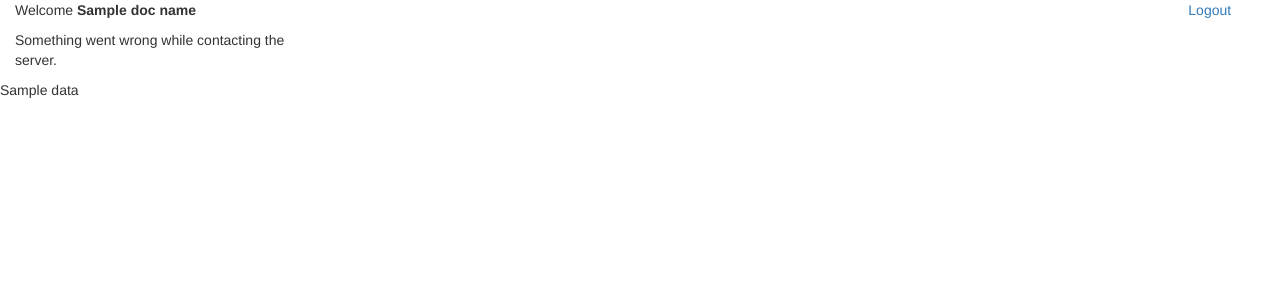
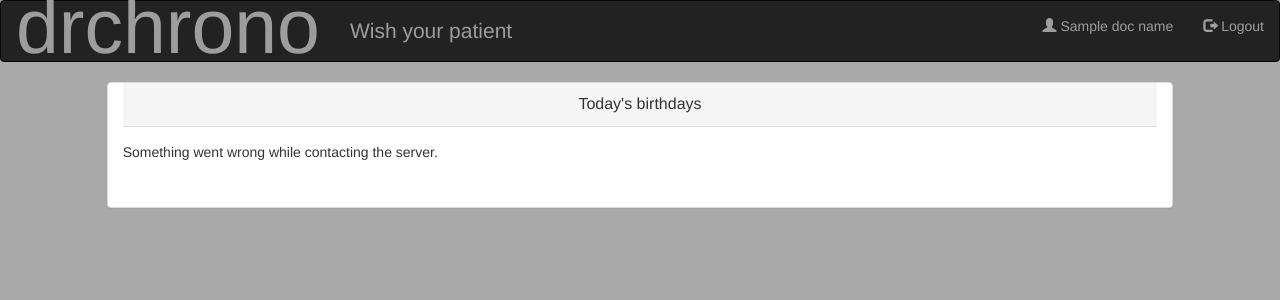
Before and after one commit to vikaspro90/api-example-django, a Django app: template drchrono/templates/main.html in a window 1280 px wide. Shown: the top 300 px of the page. Run offline with Django 3.2, Linux system fonts and the light colour scheme; the template is opened without the code that fills it: most values are stand-ins (such as "Sample title", 1, 10 or a date in 2020); data that the repository does not hold is empty; some libraries are stand-ins or nearby versions.

Commit message:
Beautified the frontend.

```diff
--- /dev/null
+++ b/drchrono/static/stylesheets/drchrono.css
@@ -0,0 +1,12 @@
+.navbar-brand{
+    font-size: 5.5em !important;
+}
+.navbar-text{
+    font-size: 1.5em !important;
+}
+.listItem{
+    border-bottom: 1px dotted darkgray;
+}
+body{
+    background-color: darkgray;
+}
--- a/drchrono/templates/main.html
+++ b/drchrono/templates/main.html
@@ -1,67 +1,138 @@
+<!DOCTYPE html>
 <html ng-app="drchronoApp">
+{% load static %}
 <head>
     <link rel="stylesheet" href="https://maxcdn.bootstrapcdn.com/bootstrap/3.3.7/css/bootstrap.min.css">
+    <link rel="stylesheet" href="{% static 'stylesheets/drchrono.css' %}">
     <meta name="viewport" content="width=device-width, initial-scale=1">
 </head>
 <body ng-controller="mainController" ng-init="handShake()">
+<nav class="navbar navbar-inverse">
     <div class="container-fluid">
-      <div class="row">
-        <div class="col-md-11">
-          <!-- <p>Welcome <span id="docName"><strong>{{ docName }}</strong></span></p> -->
-            <p>Welcome <strong>{{ docName }}</strong></p>
+        <div class="navbar-header">
+            <p class="navbar-brand">drchrono</p>
+            <p class="navbar-text">Wish your patient</p>
         </div>
-        <div class="col-md-1">
-          <a href="/logout">
-            Logout
-          </a>
+        <ul class="nav navbar-nav navbar-right">
+            <li><a><span class="glyphicon glyphicon-user"></span> {{ docName }}</a></li>
+            <li><a href="/logout"><span class="glyphicon glyphicon-log-out"></span> Logout</a></li>
+        </ul>
     </div>
-      </div>
+</nav>
+<div class="container-fluid">
     <!-- Disabling the Django template parsing to prevent conflicts with AngularJS parsing-->
     {% verbatim %}
         <div class="row">
-            <p class="col-md-3">{{ heading }}</p>
-            <button class="col-md-1" type="button" ng-show="patients.length>0" ng-click="showSendAll()">Send to all</button>
+            <div class="col-md-offset-1 col-md-10 panel panel-default">
+                <div class="panel-heading">
+                    <p class="panel-title text-center">Today's birthdays</p>
                 </div>
-          <div class="row" ng-show="sendAllFlag">
-            <textarea ng-show="sendAllFlag" id="sendAllTextId" ng-model="messages.sendAllMessage" form="sendAllForm"></textarea>
-            <textarea ng-show="sendAllFlag" id="sendAllPreviewId" readonly="true">Hello [patient name]&#010;&#010;{{ messages.sendAllMessage }}</textarea>
-            <form ng-show="sendAllFlag" id="sendAllForm" ng-submit="sendAll()">
-                <input type="submit" value="Send">
-                <button type="button" ng-click="cancelSendAll()">Cancel</button>
-                <p class="col-md-3">{{ sendAllInfo }}</p>
+                <div class="panel-body">
+                    <div class="row">
+                        <p class="">{{ heading }}</p>
+                    </div>
+                    <div class="row">
+                        <button class="btn btn-primary col-md-offset-5 col-md-2" type="button" ng-show="patients.length>0 && !sendAllFlag" ng-click="showSendAll()">Send
+                            wishes to all
+                        </button>
+                    </div>
+                    <div class="row">
+                        <div class="panel col-md-offset-3 col-md-6" ng-show="sendAllFlag">
+                            <div class="panel-heading">
+                                <p class="panel-title text-center">Compose your message below and click send</p>
+                            </div>
+                            <div class="row">
+                                <textarea rows="5" class="form-control" ng-show="sendAllFlag" id="sendAllTextId" ng-model="messages.sendAllMessage"
+                                          form="sendAllForm"></textarea>
+                            </div>
+                            <div class="row"><p class="text-info">Preview:</p></div>
+                            <div class="row">
+                                <textarea rows="5" class="form-control"  ng-show="sendAllFlag" id="sendAllPreviewId" readonly="true">Hello [patient name]&#010;&#010;{{ messages.sendAllMessage }}</textarea>
+                            </div>
+
+                            <div class="row">
+                                <form id="sendAllForm" ng-submit="sendAll()">
+                                    <input class="btn btn-success emailSend" type="submit" value="Send">
+                                    <button class="btn btn-warning emailCancel" type="button" ng-click="cancelSendAll()">Cancel</button>
                                 </form>
                             </div>
-          <ul ng-repeat="p in patients">
+                            <div class="panel-footer"><p>{{ sendAllInfo }}</p></div>
+                        </div>
+                    </div>
+                    <br>
+                    <ul class="list-group" ng-repeat="p in patients">
+                        <div class="row listItem">
+                            <div class="col-md-2">
+                                <li class="list-unstyled" ng-attr-id="{{ p.id }}"><span class="text-primary">{{ p.first_name }} {{ p.last_name }}</span></li>
+                            </div>
+                            <div class="col-md-offset-7 col-md-3">
+                                <button class="btn btn-info" ng-hide="p.id==sendingId || p.id==selectedId" ng-click="showDetails(p)">View
+                                </button>
+                                <button class="btn btn-primary" ng-hide="p.id==sendingId || p.id==selectedId" ng-click="quickSend(p)">Quick send
+                                </button>
+                                <div class="row" ng-show="p.id==sendingId">
+                                    <textarea rows="5" class="form-control" id="emailMessage{{ p.id }}"
+                                              ng-model="messages.emailMessage" form="messageForm{{ p.id }}"></textarea>
+                                </div>
+                                <div class="row" ng-show="p.id==sendingId">
+                                    <form id="messageForm{{ p.id }}" ng-submit="sendEmail(p.email)">
+                                        <input class="btn btn-success emailSend" ng-hide="noEmailFlag" type="submit" value="Send">
+                                        <button class="btn btn-warning emailCancel" type="button" ng-click="cancelSend()">Cancel</button>
+                                    </form>
+                                </div>
+                                <div class="row" ng-show="p.id==sendingId">
+                                    <p>{{ sendOneInfo }}</p>
+                                </div>
+                            </div>
+                        </div>
+                        <div class="panel" ng-show="p.id==selectedId">
                             <div class="row">
                                 <div class="col-md-2">
-                    <li ng-attr-id="{{ p.id }}">{{ p.first_name }} {{ p.last_name }}</li>
+                                    <img class="img-rounded" src="{{ currPatient.patient_photo }}" alt="No image" height="200px">
                                 </div>
-                <div class="col-md-2">
-                    <button ng-hide="p.id==sendingId || p.id==selectedId" ng-click="showDetails(p)">View</button>
-                    <button ng-hide="p.id==sendingId || p.id==selectedId" ng-click="sendWishes(p)">Quick send</button>
-                    <textarea ng-show="p.id==sendingId" id="emailMessage{{ p.id }}" ng-model="messages.emailMessage" form="messageForm{{ p.id }}"></textarea>
-                    <form ng-show="p.id==sendingId" id="messageForm{{ p.id }}" ng-submit="sendEmail(p.email)">
-                        <input ng-hide="noEmail" type="submit" value="Send">
-                        <button type="button" ng-click="cancelSend()">Cancel</button>
-                        <p class="col-md-3">{{ sendOneInfo }}</p>
+                                <div class="col-md-offset-1 col-md-7">
+                                    <br>
+                                    <div class="row">
+                                        <p class="col-md-2">Gender</p>
+                                        <p class="col-md-offset-2">: {{ currPatient.gender }}</p>
+                                    </div>
+                                    <div class="row">
+                                        <p class="col-md-2">Address</p>
+                                        <p class="col-md-offset-2">: {{ currPatient.address }}</p>
+                                    </div>
+                                    <div class="row">
+                                        <p class="col-md-2">Last updated</p>
+                                        <p class="col-md-offset-2">: {{ currPatient.updated_at }}</p>
+                                    </div>
+                                    <div class="row">
+                                        <p class="col-md-2">Chart Id</p>
+                                        <p class="col-md-offset-2">: {{ currPatient.chart_id }}</p>
+                                    </div>
+                                </div>
+                            </div>
+                            <br>
+                            <div class="row">
+                                <textarea rows="5" class="form-control" id="emailMessageDet{{ p.id }}" ng-model="messages.emailMessage"
+                                          form="messageFormDet{{ p.id }}"></textarea>
+                            </div>
+                            <div class="row">
+                                <form id="messageFormDet{{ p.id }}" ng-submit="sendEmail(p.email)">
+                                    <input class="btn btn-success emailSend" ng-hide="noEmailFlag" type="submit" value="Send">
+                                    <button class="btn btn-warning emailCancel" type="button" ng-click="cancelDetails()">Cancel</button>
                                 </form>
                             </div>
+                            <div class="row">
+                                <p class="panel-footer">{{ sendOneInfo }}</p>
                             </div>
-            <div class="row" ng-show="p.id==selectedId">
-            </div>
-            <div class="row" ng-show="p.id==selectedId">
-                <img src="{{ currPatient.patient_photo }}" alt="No image" height="200">
-                <button type="button" ng-click="cancelDetails()">Cancel</button>
                         </div>
                     </ul>
+                </div>
+            </div>
+        </div>
     <!-- Enabling the Django template parsing-->
     {% endverbatim %}
 </div>
-      <div>
-          {{ data }}
-      </div>
 </body>
 </html>
-{% load static %}
 <script type="text/javascript" src="https://ajax.googleapis.com/ajax/libs/angularjs/1.5.6/angular.min.js"></script>
 <script type="text/javascript" src="{% static 'scripts/drchrono.js' %}"></script>
```
Also changed, not shown: drchrono/static/scripts/drchrono.js (+45 -14 lines), drchrono/templates/index.html (+25 -5 lines), drchrono/views.py (+4 -5 lines). Lines whose indentation alone changed are shown as unchanged.
